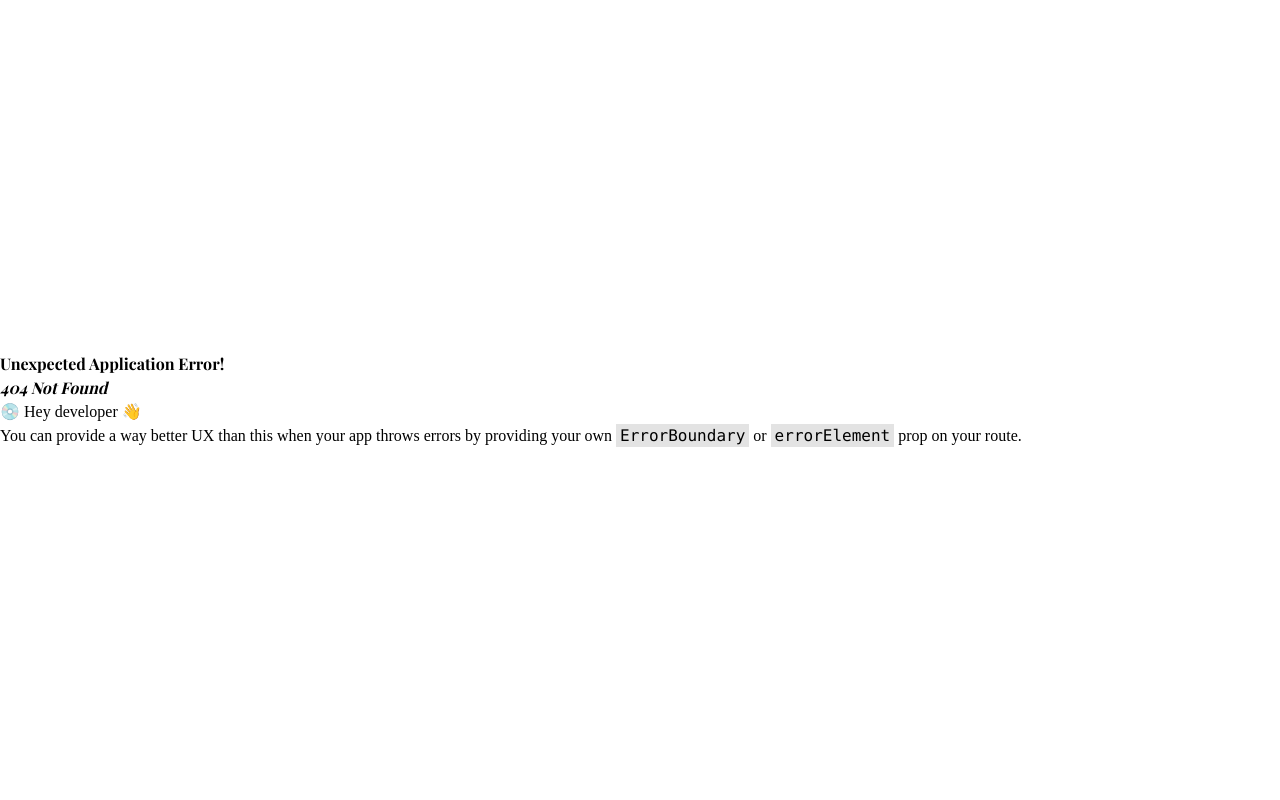
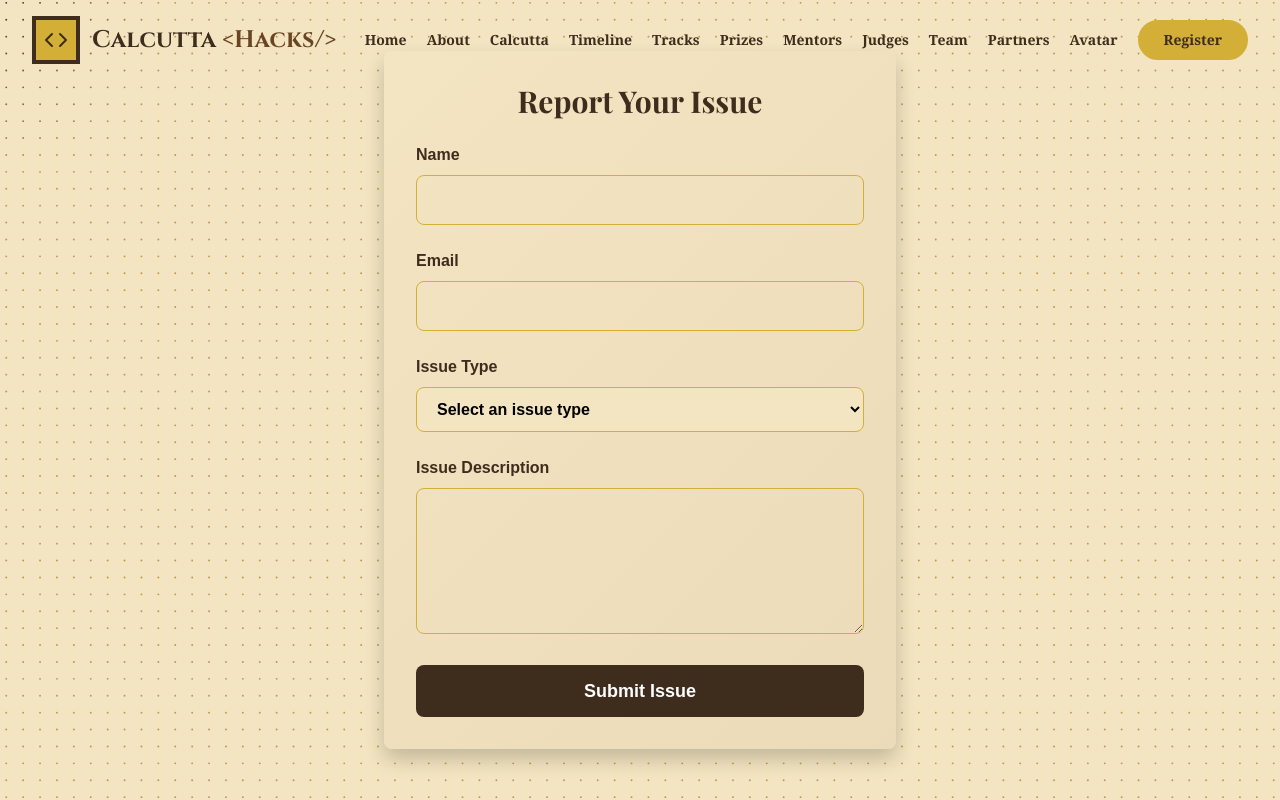
Before and after one commit to NexGenStudioDev/apex-circle-calcutta-hacks, a React (Vite) app: page /Contact in a window 1280 px wide. Before the commit this address had no page. Shown: the top 800 px of the page. Built offline with nearby package versions, Linux system fonts and the light colour scheme; a web font is replaced by a local one.

Commit message:
Refactor styles and improve layout; add ContactForm component and update routing

```diff
--- a/src/App.jsx
+++ b/src/App.jsx
@@ -17,6 +17,8 @@ import Judges from './Section/Judges.jsx';
 import AvatarCardGenerator from './Section/AvatarCardGenerator.jsx';
 import OurPartners from './Section/OurPartners.jsx';
 import FAQ from './Section/Faq.jsx';
+import ContactForm from './page/ContactPage.jsx';
+
 
 function App() {
   return (
@@ -30,6 +32,7 @@ function App() {
       <PRIZES />
       <Host />
       {/* <Gallery /> */}
+      <ContactForm />
       <Mentors />
       <Judges />
       <Team />
--- a/src/Routes/Routes.jsx
+++ b/src/Routes/Routes.jsx
@@ -2,6 +2,7 @@ import React from 'react';
 import { createBrowserRouter } from 'react-router-dom';
 import App from '../App';
 import AboutKolkata from '../page/AboutKolkata';
+import ContactForm from '../page/ContactPage';
 
 const router = createBrowserRouter([
   {
@@ -12,6 +13,10 @@ const router = createBrowserRouter([
     path: '/about-kolkata',
     element: <AboutKolkata />,
   },
+  {
+    path: '/Contact',
+    element: <ContactForm />,
+  },
 ]);
 
 export default router;
--- a/src/Section/Faq.jsx
+++ b/src/Section/Faq.jsx
@@ -18,7 +18,7 @@ const FAQ = () => {
     {
       question: 'Who can participate?',
       answer:
-        'The hackathon is open to all students, developers, designers, and tech enthusiasts. Whether you\'re a beginner or an experienced hacker, everyone is welcome to participate!',
+        "The hackathon is open to all students, developers, designers, and tech enthusiasts. Whether you're a beginner or an experienced hacker, everyone is welcome to participate!",
     },
     {
       question: 'How do I register?',
@@ -38,7 +38,7 @@ const FAQ = () => {
     {
       question: 'What should I bring?',
       answer:
-        'Bring your laptop, chargers, student ID, and lots of enthusiasm! We\'ll provide WiFi, food, beverages, and a creative environment.',
+        "Bring your laptop, chargers, student ID, and lots of enthusiasm! We'll provide WiFi, food, beverages, and a creative environment.",
     },
     {
       question: 'Are there any prizes?',
@@ -53,7 +53,7 @@ const FAQ = () => {
     {
       question: 'What are the judging criteria?',
       answer:
-        'Projects will be judged based on innovation, technical complexity, design, feasibility, and presentation. Bonus points for projects that celebrate Kolkata\'s heritage!',
+        "Projects will be judged based on innovation, technical complexity, design, feasibility, and presentation. Bonus points for projects that celebrate Kolkata's heritage!",
     },
   ];
 
@@ -145,9 +145,7 @@ const FAQ = () => {
         {/* Contact CTA */}
         <div className="mt-12 text-center">
           <div className="border-4 border-[#3E2C1D] bg-[#D4AF37] inline-block px-8 py-4">
-            <p className="font-serif text-lg text-[#3E2C1D] mb-2">
-              Still have questions?
-            </p>
+            <p className="font-serif text-lg text-[#3E2C1D] mb-2">Still have questions?</p>
             <a
               href="mailto:apexcircleofficial2025@gmail.com"
               className="font-display font-bold text-xl text-[#3E2C1D] hover:text-white transition-colors underline"
--- a/src/Section/Team.jsx
+++ b/src/Section/Team.jsx
@@ -13,7 +13,6 @@ import Souvik from '../../src/assets/Team/Souvik.jpg';
 import Yuvraj from '../../src/assets/Team/yuvraj.jpg';
 import Shuvrajit from '../../src/assets/Team/Shuvrajit.jpg';
 // import Vivek from '../../src/assets/Team/yuvraj.jpg';
-
 
 import TiltedCard from '../components/ui/TiltedCard';
 import { Linkedin, Twitter, Github } from 'lucide-react';
@@ -149,7 +148,7 @@ const Team = () => {
     },
   ];
 
-  const getSocialIcon = (url) => {
+  const getSocialIcon = url => {
     if (url.includes('linkedin')) return <Linkedin size={20} />;
     if (url.includes('github')) return <Github size={20} />;
     if (url.includes('twitter')) return <Twitter size={20} />;
@@ -173,7 +172,6 @@ const Team = () => {
         <Marquee
           speed={75}
           gradient={false}
-
           pauseOnHover
           className="py-10 space-x-3 transform-3d translate-0.5 duration-300"
         >
--- a/src/components/Footer.jsx
+++ b/src/components/Footer.jsx
@@ -13,6 +13,7 @@ import {
   ArrowRight,
   ExternalLink,
 } from 'lucide-react';
+import { Phone } from 'lucide-react';
 
 const Footer = () => {
   const [email, setEmail] = useState('');
@@ -188,7 +189,7 @@ const Footer = () => {
               </a>
             </div>
 
-            <div className="mt-6">
+            <div className="mt-6 flex flex-col gap-4">
               <a
                 href="mailto:contact@calcuttahack.com"
                 className="flex items-center hover:text-[#D4AF37] transition-colors font-serif"
@@ -196,6 +197,23 @@ const Footer = () => {
                 <Mail size={16} className="mr-2 text-[#D4AF37]" />
                 apexcircleofficial2025@gmail.com
               </a>
+
+                <a
+                  href="tel:+917003058672"
+                  className="flex items-center hover:text-[#D4AF37] transition-colors font-serif"
+                >
+                  <Phone size={16} className="text-[#D4AF37] mr-[0.5rem]" />
+                  <span>+91 70030 58672</span>
+                </a>
+
+                <a
+                  href="tel:+916291129896"
+                  className="flex items-center hover:text-[#D4AF37] transition-colors font-serif"
+                >
+                  <Phone size={16} className="text-[#D4AF37] mr-[0.5rem]" />
+                  <span>+91 62911 29896</span>
+                </a>
+
             </div>
           </div>
 
--- a/src/components/ui/TiltedCard.jsx
+++ b/src/components/ui/TiltedCard.jsx
@@ -83,8 +83,6 @@ function TiltedCard({
       onMouseEnter={handleMouseEnter}
       onMouseLeave={handleMouseLeave}
     >
-
-
       <motion.div
         className="relative"
         style={{
--- /dev/null
+++ b/src/page/ContactPage.jsx
@@ -0,0 +1,170 @@
+import React, { useState } from "react";
+import Theme from "../Them/Theme";
+import Footer from "../components/Footer";
+import Navbar from "../components/Navbar";
+
+function ContactForm() {
+  const [formData, setFormData] = useState({
+    name: "",
+    email: "",
+    issueType: "",
+    issueDescription: "",
+  });
+  const [isSubmitting, setIsSubmitting] = useState(false);
+
+  const handleSubmit = async (event) => {
+    event.preventDefault();
+    setIsSubmitting(true);
+
+    try {
+      const response = await fetch("https://api.web3forms.com/submit", {
+        method: "POST",
+        headers: { "Content-Type": "application/json" },
+        body: JSON.stringify({
+          access_key: "my key",
+          ...formData,
+        }),
+      });
+
+      const result = await response.json();
+      console.log(result); // Debugging
+      if (result.success) {
+        alert("Issue reported successfully!");
+        setFormData({ name: "", email: "", issueType: "", issueDescription: "" });
+      } else {
+        alert("Failed to report the issue. Please try again.");
+      }
+    } catch (error) {
+      alert("An error occurred. Please try again.");
+    } finally {
+      setIsSubmitting(false);
+    }
+  };
+
+  const handleChange = (e) => {
+    setFormData({
+      ...formData,
+      [e.target.name]: e.target.value,
+    });
+  };
+
+  return (
+    <>
+      <Theme>
+        <Navbar />
+        <div className="flex justify-center items-center min-h-screen">
+          <div
+            className="w-full max-w-lg p-8 bg-white rounded-lg shadow-lg"
+            style={{
+              background: "linear-gradient(135deg, #F4E5C2, #EBDBB9)",
+              boxShadow: "0 10px 20px rgba(0, 0, 0, 0.2)",
+              fontFamily: "'Poppins', sans-serif",
+            }}
+          >
+            <h2
+              className="text-center text-3xl font-bold text-[#3E2C1D] mb-6"
+              style={{ fontWeight: "bold" }}
+            >
+              Report Your Issue
+            </h2>
+            <form action="https://api.web3forms.com/submit" method="POST" onSubmit={handleSubmit}>
+
+
+            <input type="hidden" name="access_key" value="39c40613-05ef-4f9c-85c2-14987e7f86c9" />
+
+              <div className="mb-6">
+                <label
+                  htmlFor="name"
+                  className="block text-[#3E2C1D] font-semibold mb-2"
+                >
+                  Name
+                </label>
+                <input
+                  type="text"
+                  name="name"
+                  value={formData.name}
+                  onChange={handleChange}
+                  required
+                  className="w-full px-4 py-3 border border-[#D4AF37] rounded-lg focus:outline-none focus:ring-2 focus:ring-[#6B4423] transition-all"
+                />
+              </div>
+
+              <div className="mb-6">
+                <label
+                  htmlFor="email"
+                  className="block text-[#3E2C1D] font-semibold mb-2"
+                >
+                  Email
+                </label>
+                <input
+                  type="email"
+                  name="email"
+                  value={formData.email}
+                  onChange={handleChange}
+                  required
+                  className="w-full px-4 py-3 border border-[#D4AF37] rounded-lg focus:outline-none focus:ring-2 focus:ring-[#6B4423] transition-all"
+                />
+              </div>
+
+              <div className="mb-6">
+                <label
+                  htmlFor="issueType"
+                  className="block text-[#3E2C1D] font-semibold mb-2"
+                >
+                  Issue Type
+                </label>
+                <select
+                  name="issueType"
+                  value={formData.issueType}
+                  onChange={handleChange}
+                  required
+                  className="w-full px-4 py-3 border border-[#D4AF37] rounded-lg bg-[#F4E5C2] focus:outline-none focus:ring-2 focus:ring-[#6B4423] transition-all"
+                >
+                  <option value="" disabled>
+                    Select an issue type
+                  </option>
+                  <option value="Technical Issue">Technical Issue</option>
+                  <option value="Account Issue">Account Issue</option>
+                  <option value="Hackerthon Query">Hackerthon Query</option>
+                  <option value="Other">Other</option>
+                </select>
+              </div>
+
+              <div className="mb-6">
+                <label
+                  htmlFor="issueDescription"
+                  className="block text-[#3E2C1D] font-semibold mb-2"
+                >
+                  Issue Description
+                </label>
+                <textarea
+                  name="issueDescription"
+                  value={formData.issueDescription}
+                  onChange={handleChange}
+                  required
+                  rows="5"
+                  className="w-full px-4 py-3 border border-[#D4AF37] rounded-lg focus:outline-none focus:ring-2 focus:ring-[#6B4423] transition-all"
+                />
+              </div>
+
+              <button
+                type="submit"
+                disabled={isSubmitting}
+                className={`w-full py-3 text-lg font-semibold text-white rounded-lg transition-all ${
+                  isSubmitting
+                    ? "bg-gray-400 cursor-not-allowed"
+                    : "bg-[#3E2C1D] hover:bg-[#6B4423]"
+                }`}
+              >
+                {isSubmitting ? "Submitting..." : "Submit Issue"}
+              </button>
+            </form>
+          </div>
+        </div>
+        <Footer />
+      </Theme>
+    </>
+  );
+}
+
+export default ContactForm;
```
Also changed, not shown: src/components/Navbar.jsx (+7 -3 lines), src/App.css (line endings or trailing spaces), src/index.css (line endings or trailing spaces), vercel.json, 1 other file (tests, documents, lock files or other folders).
